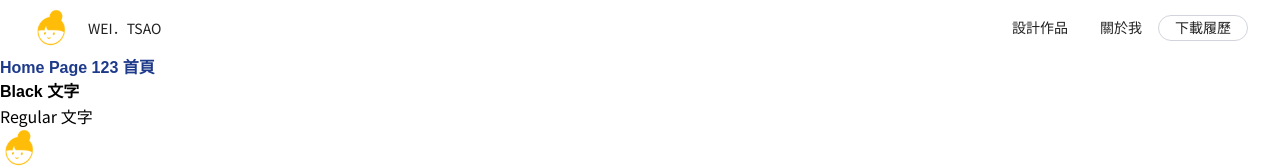
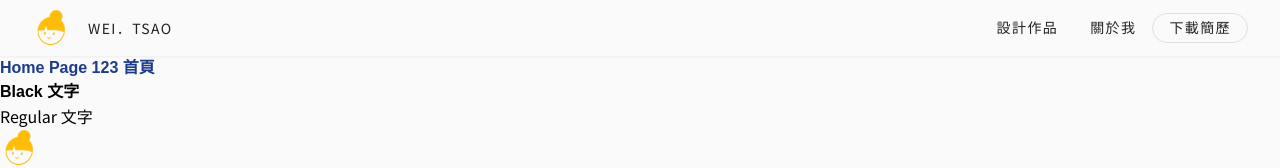
Before and after one commit to weicheng2138/portfolio-weitsao-v2, a Next.js app: page / in a window 1280 px wide. Shown: the top 168 px of the page. Built offline with nearby package versions, Linux system fonts and the light colour scheme.

Commit message:
refactor(header): modify header, layout and hamburger for positioning

```diff
--- a/src/components/Hamburger.tsx
+++ b/src/components/Hamburger.tsx
@@ -22,7 +22,7 @@ const Hamburger: FC<Props> = ({ handleHamburgerClick, className, isOpen }) => {
     <>
       <button
         aria-label="menu button"
-        className={`${className} mr-2 mt-4 h-10 w-10`}
+        className={`${className} h-10 w-10`}
         onClick={() => handleHamburgerClick()}
       >
         <div
--- a/src/components/Header.tsx
+++ b/src/components/Header.tsx
@@ -9,26 +9,28 @@ const Header: FC<Props> = ({ className }) => {
   return (
     <>
       <header
-        className={`${className} flex items-center justify-between px-4 py-2 sm:px-8`}
+        className={`${className} flex items-center justify-between px-4 py-2 shadow-sm sm:px-8`}
       >
         <CustomLink href="/">
           <div className="flex items-center gap-4">
             <SiteIcon />
-            <h1 className="font-notoSans text-sm font-normal text-secondary04">
+            <h1 className="font-notoSans text-sm font-normal tracking-wide text-secondary04">
               WEI．TSAO
             </h1>
           </div>
         </CustomLink>
-        <div className="hidden text-sm text-secondary04 sm:flex sm:items-center">
+        <div className="hidden text-sm text-secondary04 sm:flex sm:items-center ">
           <CustomLink href="/projects">
-            <span className="p-4 hover:text-primary">設計作品</span>
+            <span className="p-4 tracking-wide hover:text-primary">
+              設計作品
+            </span>
           </CustomLink>
           <CustomLink href="/about">
-            <span className="p-4 hover:text-primary">關於我</span>
+            <span className="p-4 tracking-wide hover:text-primary">關於我</span>
           </CustomLink>
           <CustomLink href="/weitsao_resume.pdf">
-            <button className="rounded-full border border-gray-300 px-4 py-[2px] hover:border-transparent hover:bg-primary hover:text-white">
-              下載履歷
+            <button className="rounded-full border border-secondary02 px-4 py-[4px] tracking-wide hover:border-transparent hover:bg-primary hover:text-white">
+              下載簡歷
             </button>
           </CustomLink>
         </div>
--- a/src/components/Layout.tsx
+++ b/src/components/Layout.tsx
@@ -34,11 +34,11 @@ const Layout: FC<Props> = ({ children, font }) => {
   return (
     <>
       <div
-        className={`${font} relative flex min-h-screen w-full flex-col justify-between`}
+        className={`${font} relative flex min-h-screen w-full flex-col justify-between bg-secondary01`}
       >
         <Header className="sticky top-0 z-20"></Header>
         <Hamburger
-          className="absolute right-0 top-0 z-50 sm:hidden"
+          className="absolute right-0 top-0 z-50 mr-4 mt-2 sm:hidden"
           handleHamburgerClick={handleHamburgerClick}
           isOpen={show}
         />
```
